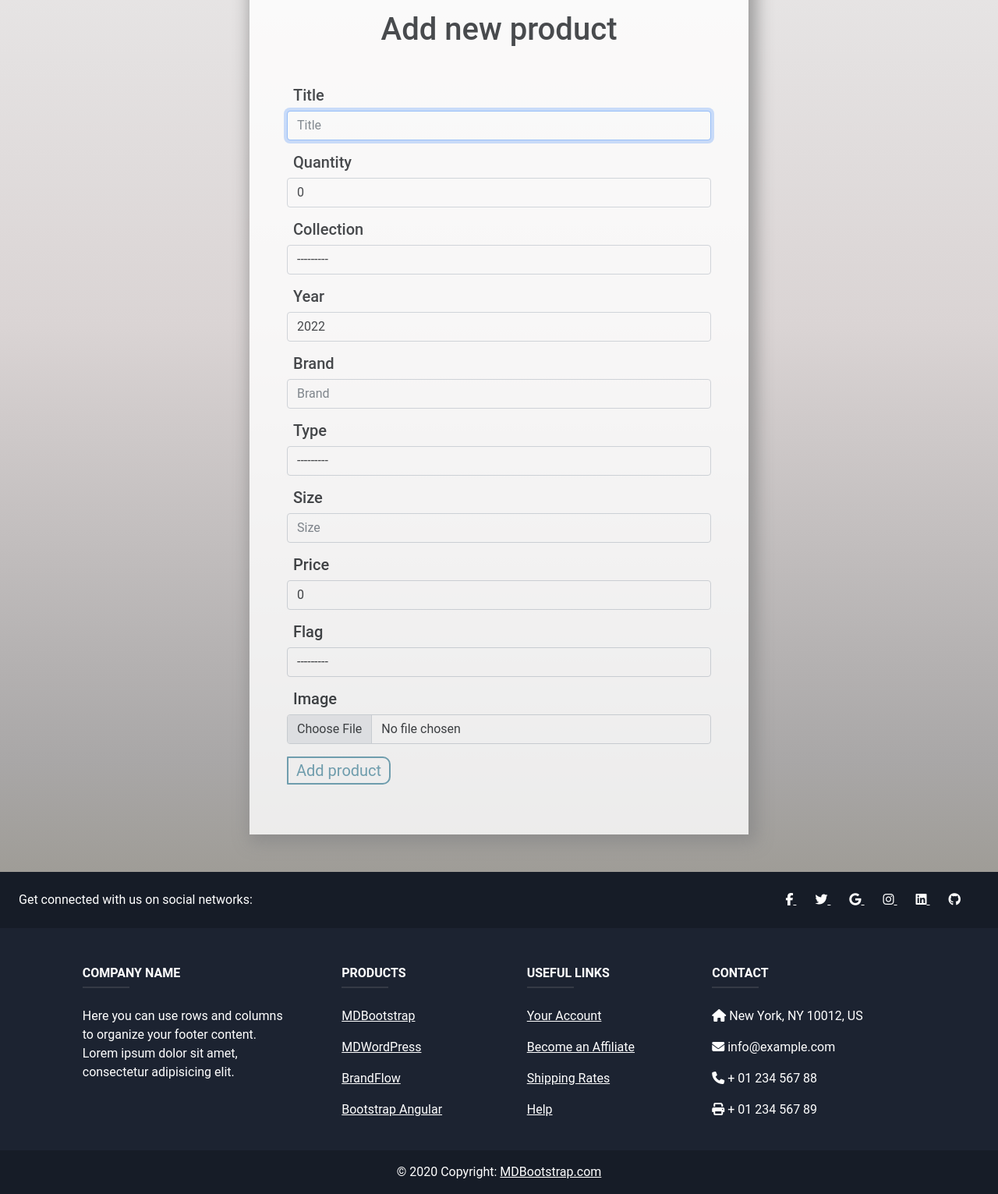
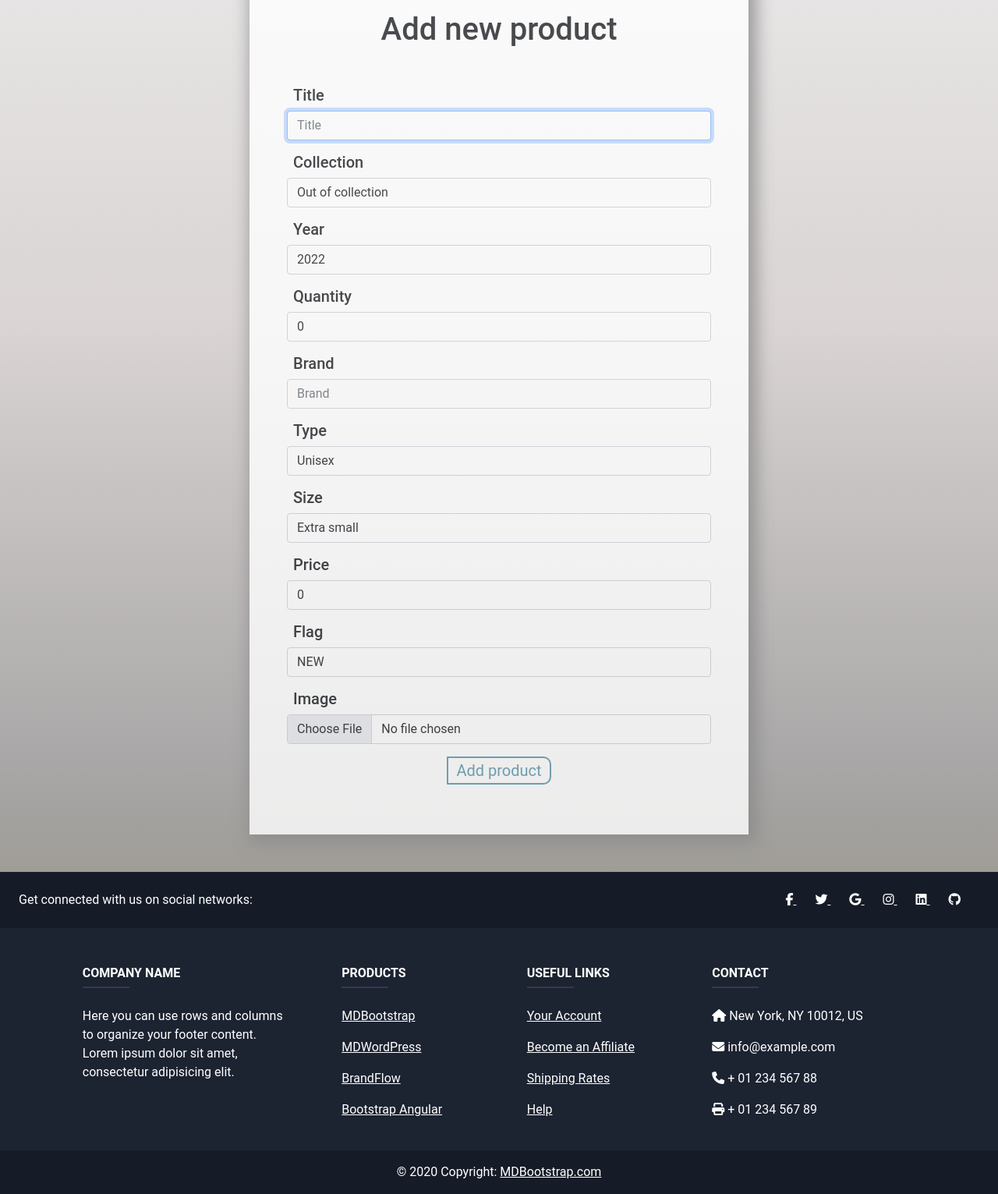
Before and after one commit to mdankovic2541/MDShop, a Django app: page /add_product in a window 1280 px wide. Shown: the part 138-1669 px from the top of the page at 78% size. Run offline with Django 4.2, Linux system fonts and the light colour scheme; the visitor is signed in with stand-in values (Sample User, id 1); parts of the project's set-up code (start-up, migrations or seed data) failed here and were passed over; some libraries are stand-ins or nearby versions.

Commit message:
Minor changes, added some new enums

```diff
--- a/main/forms.py
+++ b/main/forms.py
@@ -5,12 +5,9 @@ from .models import Product, Comment, year_choices, current_year
 class CreateProductForm(forms.ModelForm):
 	class Meta:
 		model = Product
-		fields = ['title', 'quantity', 'collection', 'year', 'brand', 'type', 'size', 'price', 'flag', 'image']
+		fields = ['title', 'collection', 'year', 'quantity', 'brand', 'type', 'size', 'price', 'flag', 'image']
 		year = forms.TypedChoiceField(coerce=int, choices=year_choices)
 		widgets = {
-			'year': forms.NumberInput(attrs={
-				'class': 'form-control',
-			}),
 	    	'title': forms.TextInput(attrs={
 		    	'class': 'form-control',
 		    	'type': 'text',
@@ -19,8 +16,17 @@ class CreateProductForm(forms.ModelForm):
 		    	'placeholder': 'Title',
 		    	'maxlength': '80',
 		    	'required': True,
-		    	'autofocus': True
+		    	'autofocus': True,
 		    }),
+			'collection': forms.Select(choices=Product.ClothesCollection, attrs={
+		    	'class': 'form-control',
+		    	'name': 'Collection',
+		    	'id': 'id_collection',
+		    	'required': True
+		    }),
+			'year': forms.NumberInput(attrs={
+				'class': 'form-control',
+			}),
 	    	'quantity': forms.NumberInput(attrs={
 		    	'class': 'form-control',
 		    	'type': 'number',
@@ -28,12 +34,6 @@ class CreateProductForm(forms.ModelForm):
 		    	'id': 'id_quantity',
 		    	'min': '0',
 		    	'value':'0',
-		    	'required': True
-		    }),
-			'collection': forms.Select(choices=Product.Collection, attrs={
-		    	'class': 'form-control',
-		    	'name': 'Collection',
-		    	'id': 'id_collection',
 		    	'required': True
 		    }),
 			'type': forms.Select(choices=Product.ClothesType, attrs={
@@ -51,24 +51,18 @@ class CreateProductForm(forms.ModelForm):
 		    	'maxlength': '80',
 		    	'required': True
 		    }),
-	    	# 'type': forms.TextInput(attrs={
-		    # 	'class': 'form-control',
-		    # 	'type': 'text',
-		    # 	'name': 'Type',
-		    # 	'id': 'id_type',
-		    # 	'placeholder': 'Type',
-		    # 	'maxlength': '80',
+			# 'size': forms.Select(choices=Product.ClothesSize, attrs={
+			# 	'class': 'form-control',
+		    # 	'name': 'Size',
+		    # 	'id': 'id_size',
 		    # 	'required': True
-		    # }),
-	    	'size': forms.TextInput(attrs={
-		    	'class': 'form-control',
-		    	'type': 'text',
+			# }),
+			'size': forms.Select(choices=Product.ClothesSize.choices, attrs={
+				'class': 'form-control',
 		    	'name': 'Size',
 		    	'id': 'id_size',
-		    	'placeholder': 'Size',
-		    	'maxlength': '80',
 		    	'required': True
-		    }),
+			}),
 	    	'price': forms.NumberInput(attrs={
 		    	'class': 'form-control',
 		    	'type': 'number',
@@ -78,7 +72,7 @@ class CreateProductForm(forms.ModelForm):
 		    	'value':'0',
 		    	'required': True
 		    }),
-			'flag': forms.Select(choices=Product.Flag, attrs={
+			'flag': forms.Select(choices=Product.ClothesFlag, attrs={
 		    	'class': 'form-control',
 		    	'name': 'Flag',
 		    	'id': 'id_flag',
--- a/main/models.py
+++ b/main/models.py
@@ -1,4 +1,3 @@
-from typing import Collection
 from django.db import models
 from account.models import Account
 from django.db.models.signals import post_delete
@@ -31,33 +30,41 @@ class Brand(models.Model):
 	brand					= models.CharField
 
 class Product(models.Model):
-	class Collection(models.TextChoices):
+	class ClothesCollection(models.TextChoices):
+		OUT_OF_COLLECTION = 'NO', _('Out of collection')
 		SPRING = 'SP', _('Spring')
 		SUMMER = 'SM', _('Summmer')
 		AUTUMN = 'AT', _('Autumn')
 		WINTER = 'WT', _('Winter')
-	class Flag(models.TextChoices):
+	class ClothesFlag(models.TextChoices):
 		NEW = 'N', _('NEW')
 		POPULAR = 'P', _('POPULAR')
+		NONE = 'X', _('NONE')
 	class ClothesType(models.TextChoices):
 		MALE = 'M', _('Male')
 		FEMALE = 'F', _('Female')
 		UNISEX = 'U', _('Unisex')
 		KIDS = 'K', _('Kids')
 
+	class ClothesSize(models.TextChoices):
+		EXTRA_SMALL = 'XS', _('Extra small')
+		SMALL = 'RS', _('Small')
+		MEDIUM = 'RM', _('Medium')
+		LARGE = 'RL', _('Large')
+		EXTRA_LARGE = 'XL', _('Extra large')
+		EXTRA_EXTRA_LARGE = '2L', _('Extra extra large')
+
 	quantity				= models.IntegerField(null=False,blank=False)
 	title					= models.CharField(null=False,blank=False,max_length=80)
-	collection				= models.CharField(max_length=2, choices=Collection.choices, null=False, blank=False)
+	collection				= models.CharField(max_length=2, choices=ClothesCollection.choices, default=ClothesCollection.OUT_OF_COLLECTION, null=False, blank=False)
 	year					= models.IntegerField(_('year'), validators=[MinValueValidator(1984), max_value_current_year], default=current_year)
 
 	brand					= models.CharField(null=False,blank=False,max_length=80)
 
-	type					= models.CharField(max_length=1, choices=ClothesType.choices, null=False, blank=False)
-
-	size					= models.CharField(null=False,blank=False,max_length=20)
-
+	size					= models.CharField(choices=ClothesSize.choices, max_length=2, default=ClothesSize.EXTRA_SMALL, null=False, blank=False)
+	type					= models.CharField(max_length=1, choices=ClothesType.choices, default=ClothesType.UNISEX, null=False, blank=False)
 	price					= models.DecimalField(max_digits=6, decimal_places=2)
-	flag					= models.CharField(max_length=1, choices=Flag.choices, null=False, blank=False)
+	flag					= models.CharField(max_length=1, choices=ClothesFlag.choices, default=ClothesFlag.NEW, null=False, blank=False)
 	image					= models.ImageField(upload_to=uploadLocation, null=False, blank=False)
 
 	def __str__(self):
@@ -72,6 +79,9 @@ class Product(models.Model):
 	def getType(self):
 		return self.get_type_display()
 
+	def getSize(self):
+		return self.get_size_display()
+
 
 @receiver(post_delete, sender=Product)
 def submission_delete(sender, instance, **kwargs):
--- a/main/templates/main/addProduct.html
+++ b/main/templates/main/addProduct.html
@@ -17,7 +17,7 @@ Add new product
             </p>
             {% endif %}
             {% for field in form %}
-            <div class="form-group my-3">
+            <div class="my-3">
                 <h5 class="ps-2">{{field.name|capfirst}}</h5>
                 {{ field }}
                 {% for error in field.errors %}
@@ -25,9 +25,9 @@ Add new product
                 {% endfor %}
             </div>
             {% endfor %}
-            <button type="submit" class="btnLogReg">
-                Add product
-            </button>
+            <div class="text-center">
+                <button type="submit" class="btnLogReg">Add product</button>
+            </div>
         </form>
     </div>
 </div>
```
